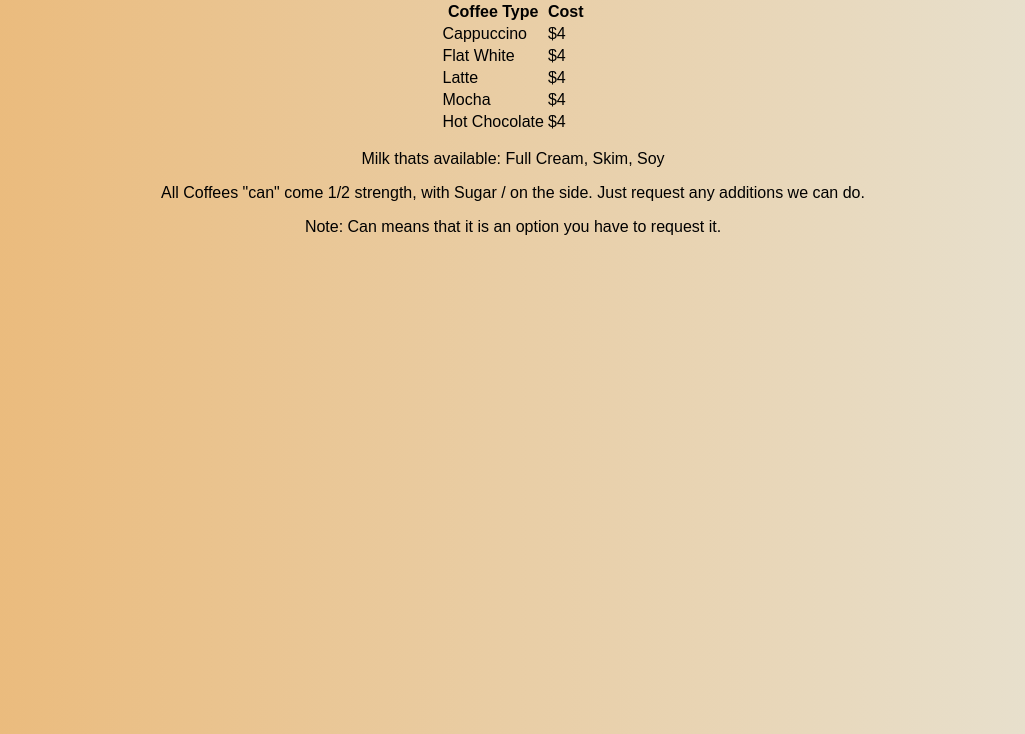
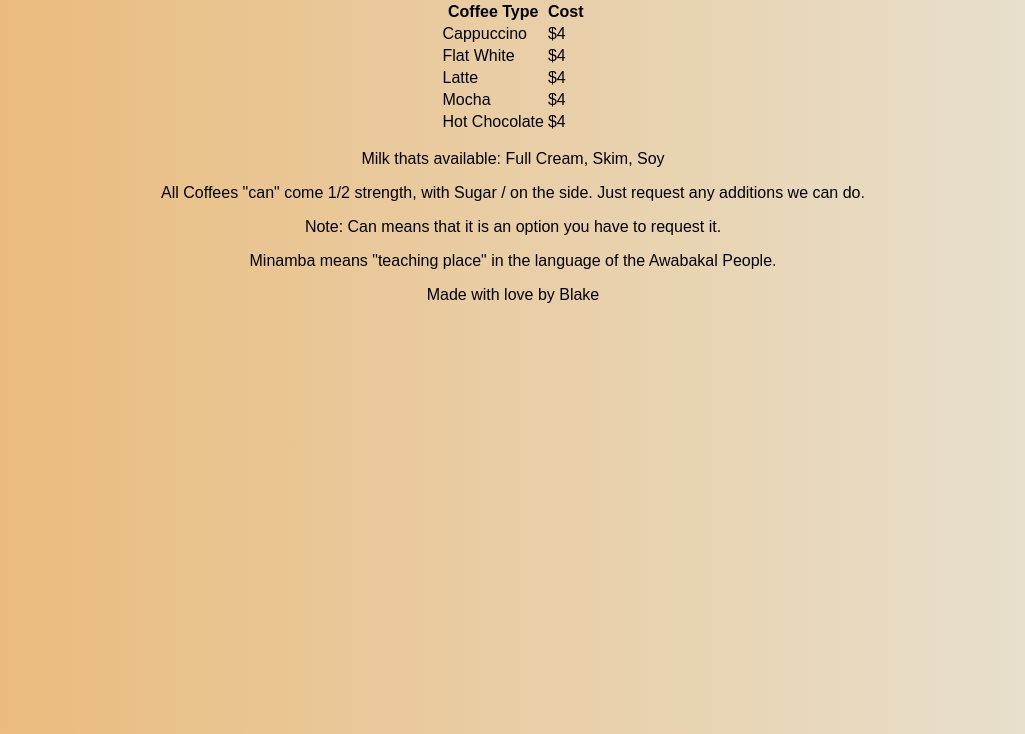
Before and after one commit to KHSHosp/khshosp.github.io, a plain HTML site: page index.html in a window 1280 px wide. Shown: the part 66-800 px from the top of the page, without its empty margins (127-1152 px from the left). Drawn offline with Linux system fonts and the light colour scheme.

Commit message:
finished html file and ready for QR code

```diff
--- a/index.html
+++ b/index.html
@@ -39,6 +39,8 @@
         <p style="text-align: center">Milk thats available: Full Cream, Skim, Soy</p>
         <p style="text-align: center">All Coffees "can" come 1/2 strength, with Sugar / on the side. Just request any additions we can do.</p>
         <p style="text-align: center">Note: Can means that it is an option you have to request it.</p>
+        <p style="text-align: center">Minamba means "teaching place" in the language of the Awabakal People.</p>
+        <p style="text-align: center">Made with love by Blake</p>
     </body>
 
 </html>
```
